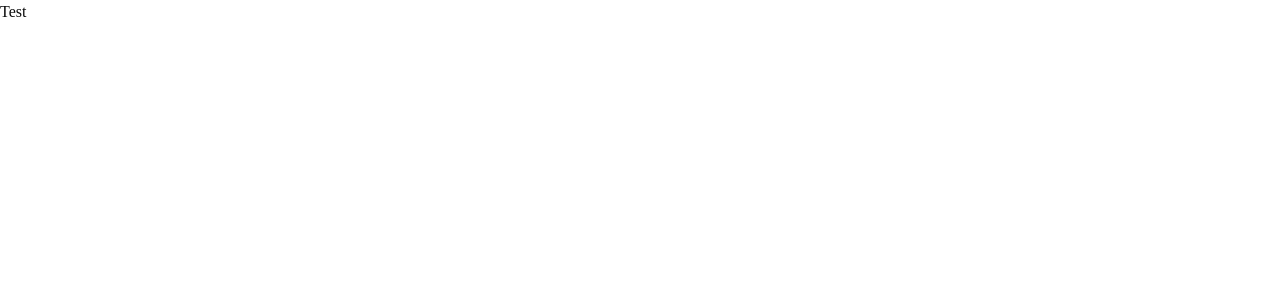
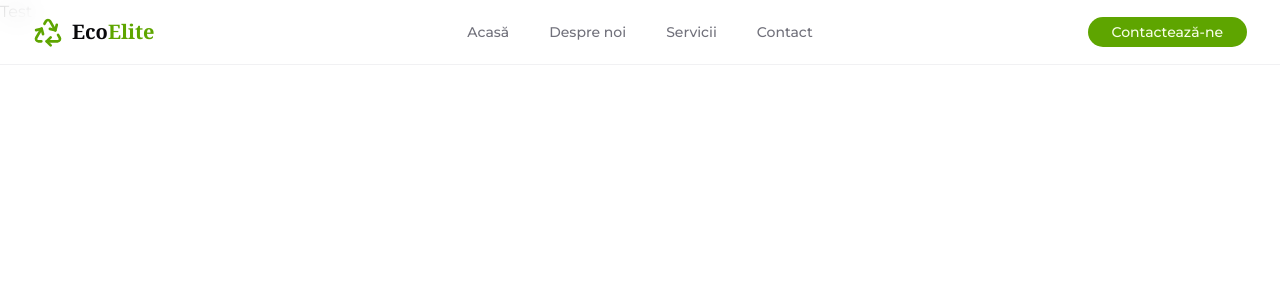
Before and after one commit to Cotet-Mihai/EcoElite, a Next.js app: page / in a window 1280 px wide. Shown: the top 300 px of the page. Built offline with nearby package versions, Linux system fonts and the light colour scheme.

Commit message:
feat(header): add site header component

```diff
--- a/app/globals.css
+++ b/app/globals.css
@@ -48,73 +48,74 @@
 }
 
 :root {
+    --radius: 0.65rem;
     --background: oklch(1 0 0);
-  --foreground: oklch(0.145 0 0);
+    --foreground: oklch(0.141 0.005 285.823);
     --card: oklch(1 0 0);
-  --card-foreground: oklch(0.145 0 0);
+    --card-foreground: oklch(0.141 0.005 285.823);
     --popover: oklch(1 0 0);
-  --popover-foreground: oklch(0.145 0 0);
-  --primary: oklch(0.205 0 0);
-  --primary-foreground: oklch(0.985 0 0);
-  --secondary: oklch(0.97 0 0);
-  --secondary-foreground: oklch(0.205 0 0);
-  --muted: oklch(0.97 0 0);
-  --muted-foreground: oklch(0.556 0 0);
-  --accent: oklch(0.97 0 0);
-  --accent-foreground: oklch(0.205 0 0);
+    --popover-foreground: oklch(0.141 0.005 285.823);
+    --primary: oklch(0.648 0.2 131.684);
+    --primary-foreground: oklch(0.986 0.031 120.757);
+    --secondary: oklch(0.967 0.001 286.375);
+    --secondary-foreground: oklch(0.21 0.006 285.885);
+    --muted: oklch(0.967 0.001 286.375);
+    --muted-foreground: oklch(0.552 0.016 285.938);
+    --accent: oklch(0.967 0.001 286.375);
+    --accent-foreground: oklch(0.21 0.006 285.885);
     --destructive: oklch(0.577 0.245 27.325);
-  --border: oklch(0.922 0 0);
-  --input: oklch(0.922 0 0);
-  --ring: oklch(0.708 0 0);
-  --chart-1: oklch(0.809 0.105 251.813);
-  --chart-2: oklch(0.623 0.214 259.815);
-  --chart-3: oklch(0.546 0.245 262.881);
-  --chart-4: oklch(0.488 0.243 264.376);
-  --chart-5: oklch(0.424 0.199 265.638);
-  --radius: 0.625rem;
+    --border: oklch(0.92 0.004 286.32);
+    --input: oklch(0.92 0.004 286.32);
+    --ring: oklch(0.841 0.238 128.85);
+    --chart-1: oklch(0.871 0.15 154.449);
+    --chart-2: oklch(0.723 0.219 149.579);
+    --chart-3: oklch(0.627 0.194 149.214);
+    --chart-4: oklch(0.527 0.154 150.069);
+    --chart-5: oklch(0.448 0.119 151.328);
     --sidebar: oklch(0.985 0 0);
-  --sidebar-foreground: oklch(0.145 0 0);
-  --sidebar-primary: oklch(0.205 0 0);
-  --sidebar-primary-foreground: oklch(0.985 0 0);
-  --sidebar-accent: oklch(0.97 0 0);
-  --sidebar-accent-foreground: oklch(0.205 0 0);
-  --sidebar-border: oklch(0.922 0 0);
-  --sidebar-ring: oklch(0.708 0 0);
+    --sidebar-foreground: oklch(0.141 0.005 285.823);
+    --sidebar-primary: oklch(0.648 0.2 131.684);
+    --sidebar-primary-foreground: oklch(0.986 0.031 120.757);
+    --sidebar-accent: oklch(0.967 0.001 286.375);
+    --sidebar-accent-foreground: oklch(0.21 0.006 285.885);
+    --sidebar-border: oklch(0.92 0.004 286.32);
+    --sidebar-ring: oklch(0.841 0.238 128.85);
 }
 
 .dark {
-  --background: oklch(0.145 0 0);
+    --background: oklch(0.141 0.005 285.823);
     --foreground: oklch(0.985 0 0);
-  --card: oklch(0.205 0 0);
+    --card: oklch(0.21 0.006 285.885);
     --card-foreground: oklch(0.985 0 0);
-  --popover: oklch(0.205 0 0);
+    --popover: oklch(0.21 0.006 285.885);
     --popover-foreground: oklch(0.985 0 0);
-  --primary: oklch(0.922 0 0);
-  --primary-foreground: oklch(0.205 0 0);
-  --secondary: oklch(0.269 0 0);
+    --primary: oklch(0.648 0.2 131.684);
+    --primary-foreground: oklch(0.986 0.031 120.757);
+    --secondary: oklch(0.274 0.006 286.033);
     --secondary-foreground: oklch(0.985 0 0);
-  --muted: oklch(0.269 0 0);
-  --muted-foreground: oklch(0.708 0 0);
-  --accent: oklch(0.269 0 0);
+    --muted: oklch(0.274 0.006 286.033);
+    --muted-foreground: oklch(0.705 0.015 286.067);
+    --accent: oklch(0.274 0.006 286.033);
     --accent-foreground: oklch(0.985 0 0);
     --destructive: oklch(0.704 0.191 22.216);
     --border: oklch(1 0 0 / 10%);
     --input: oklch(1 0 0 / 15%);
-  --ring: oklch(0.556 0 0);
-  --chart-1: oklch(0.809 0.105 251.813);
-  --chart-2: oklch(0.623 0.214 259.815);
-  --chart-3: oklch(0.546 0.245 262.881);
-  --chart-4: oklch(0.488 0.243 264.376);
-  --chart-5: oklch(0.424 0.199 265.638);
-  --sidebar: oklch(0.205 0 0);
+    --ring: oklch(0.405 0.101 131.063);
+    --chart-1: oklch(0.871 0.15 154.449);
+    --chart-2: oklch(0.723 0.219 149.579);
+    --chart-3: oklch(0.627 0.194 149.214);
+    --chart-4: oklch(0.527 0.154 150.069);
+    --chart-5: oklch(0.448 0.119 151.328);
+    --sidebar: oklch(0.21 0.006 285.885);
     --sidebar-foreground: oklch(0.985 0 0);
-  --sidebar-primary: oklch(0.488 0.243 264.376);
-  --sidebar-primary-foreground: oklch(0.985 0 0);
-  --sidebar-accent: oklch(0.269 0 0);
+    --sidebar-primary: oklch(0.768 0.233 130.85);
+    --sidebar-primary-foreground: oklch(0.986 0.031 120.757);
+    --sidebar-accent: oklch(0.274 0.006 286.033);
     --sidebar-accent-foreground: oklch(0.985 0 0);
     --sidebar-border: oklch(1 0 0 / 10%);
-  --sidebar-ring: oklch(0.556 0 0);
+    --sidebar-ring: oklch(0.405 0.101 131.063);
 }
+
 
 @layer base {
   * {
--- a/app/layout.tsx
+++ b/app/layout.tsx
@@ -1,20 +1,24 @@
 import type { Metadata } from "next";
+import { Montserrat } from "next/font/google";
 import "./globals.css";
+import {Header} from "@/components/Header";
 import React from "react";
+
+const montserrat = Montserrat({
+    subsets: ["latin"],
+    display: "swap",
+});
 
 export const metadata: Metadata = {
     title: "Create Next App",
     description: "Generated by create next app",
 };
 
-export default function RootLayout({
-                                       children,
-                                   }: Readonly<{
-    children: React.ReactNode;
-}>) {
+export default function RootLayout({children,}: Readonly<{ children: React.ReactNode; }>) {
     return (
         <html lang="ro">
-            <body>
+            <body className={`${montserrat.className} antialiased`}>
+                <Header/>
                 {children}
             </body>
         </html>
--- /dev/null
+++ b/components/Header.tsx
@@ -0,0 +1,98 @@
+import Link from "next/link"
+import { Button } from "@/components/ui/button"
+import { Menu, Recycle } from "lucide-react"
+import {
+    Sheet,
+    SheetContent,
+    SheetDescription,
+    SheetFooter,
+    SheetHeader,
+    SheetTitle,
+    SheetTrigger,
+} from "@/components/ui/sheet"
+
+const navigation = [
+    { name: "Acasă", href: "#" },
+    { name: "Despre noi", href: "#" },
+    { name: "Servicii", href: "#" },
+    { name: "Contact", href: "#" },
+]
+
+
+export function Header() {
+
+    return (
+        <header className="fixed top-0 left-0 right-0 z-50 bg-background/80 backdrop-blur-md border-b border-border/50">
+            <nav className="mx-auto flex max-w-7xl items-center justify-between px-6 py-4 lg:px-8">
+                {/* Mobile menu */}
+                <div className={'flex lg:hidden'}>
+                    <Sheet>
+                        <SheetTrigger><Menu/></SheetTrigger>
+                        <SheetContent className={'flex flex-col'}>
+                            <SheetHeader>
+                                <SheetTitle>
+                                    <span className="sr-only">
+                                        Eco Elite
+                                    </span>
+
+                                    <Recycle className="h-8 w-8 text-primary" />
+
+                                    <span className="font-serif text-xl font-semibold text-foreground">
+                                        Eco<span className="text-primary">Elite</span>
+                                    </span>
+                                </SheetTitle>
+                                <SheetDescription>Din deșeuri, construim viitorul.</SheetDescription>
+                            </SheetHeader>
+                            <div className="flex flex-col p-4 gap-4">
+                                {navigation.map((item) => (
+                                    <Link
+                                        key={item.name}
+                                        href={item.href}
+                                        className="text-lg font-medium text-foreground hover:text-primary transition-colors"
+                                    >
+                                        {item.name}
+                                    </Link>
+                                ))}
+                            </div>
+                            <SheetFooter>
+                                <Button type="submit">Contactează-ne</Button>
+                            </SheetFooter>
+                        </SheetContent>
+                    </Sheet>
+                </div>
+
+                <div className="flex lg:flex-1">
+                    <Link href="/" className="-m-1.5 p-1.5 flex items-center gap-2 group">
+                        <span className="sr-only">
+                            Eco Elite
+                        </span>
+
+                        <Recycle className="h-8 w-8 text-primary transition-transform duration-300 group-hover:rotate-180" />
+
+                        <span className="font-serif text-xl font-semibold text-foreground">
+                            Eco<span className="text-primary">Elite</span>
+                        </span>
+                    </Link>
+                </div>
+
+                <div className="hidden lg:flex lg:gap-x-10">
+                    {navigation.map((item) => (
+                        <Link
+                            key={item.name}
+                            href={item.href}
+                            className="text-sm font-medium text-muted-foreground hover:text-primary transition-colors duration-200 relative after:absolute after:left-0 after:bottom-0 after:h-0.5 after:w-0 after:bg-primary after:transition-all after:duration-300 hover:after:w-full"
+                        >
+                            {item.name}
+                        </Link>
+                    ))}
+                </div>
+
+                <div className="hidden lg:flex lg:flex-1 lg:justify-end">
+                    <Button className="rounded-full px-6 font-medium transition-all duration-300 hover:scale-105">
+                        Contactează-ne
+                    </Button>
+                </div>
+            </nav>
+        </header>
+    )
+}
--- /dev/null
+++ b/components/ui/sheet.tsx
@@ -0,0 +1,144 @@
+"use client"
+
+import * as React from "react"
+import { Dialog as SheetPrimitive } from "radix-ui"
+
+import { cn } from "@/lib/utils"
+import { Button } from "@/components/ui/button"
+import { XIcon } from "lucide-react"
+
+function Sheet({ ...props }: React.ComponentProps<typeof SheetPrimitive.Root>) {
+  return <SheetPrimitive.Root data-slot="sheet" {...props} />
+}
+
+function SheetTrigger({
+  ...props
+}: React.ComponentProps<typeof SheetPrimitive.Trigger>) {
+  return <SheetPrimitive.Trigger data-slot="sheet-trigger" {...props} />
+}
+
+function SheetClose({
+  ...props
+}: React.ComponentProps<typeof SheetPrimitive.Close>) {
+  return <SheetPrimitive.Close data-slot="sheet-close" {...props} />
+}
+
+function SheetPortal({
+  ...props
+}: React.ComponentProps<typeof SheetPrimitive.Portal>) {
+  return <SheetPrimitive.Portal data-slot="sheet-portal" {...props} />
+}
+
+function SheetOverlay({
+  className,
+  ...props
+}: React.ComponentProps<typeof SheetPrimitive.Overlay>) {
+  return (
+    <SheetPrimitive.Overlay
+      data-slot="sheet-overlay"
+      className={cn(
+        "fixed inset-0 z-50 bg-black/10 duration-100 supports-backdrop-filter:backdrop-blur-xs data-open:animate-in data-open:fade-in-0 data-closed:animate-out data-closed:fade-out-0",
+        className
+      )}
+      {...props}
+    />
+  )
+}
+
+function SheetContent({
+  className,
+  children,
+  side = "right",
+  showCloseButton = true,
+  ...props
+}: React.ComponentProps<typeof SheetPrimitive.Content> & {
+  side?: "top" | "right" | "bottom" | "left"
+  showCloseButton?: boolean
+}) {
+  return (
+    <SheetPortal>
+      <SheetOverlay />
+      <SheetPrimitive.Content
+        data-slot="sheet-content"
+        data-side={side}
+        className={cn(
+          "fixed z-50 flex flex-col gap-4 bg-background bg-clip-padding text-sm shadow-lg transition duration-200 ease-in-out data-[side=bottom]:inset-x-0 data-[side=bottom]:bottom-0 data-[side=bottom]:h-auto data-[side=bottom]:border-t data-[side=left]:inset-y-0 data-[side=left]:left-0 data-[side=left]:h-full data-[side=left]:w-3/4 data-[side=left]:border-r data-[side=right]:inset-y-0 data-[side=right]:right-0 data-[side=right]:h-full data-[side=right]:w-3/4 data-[side=right]:border-l data-[side=top]:inset-x-0 data-[side=top]:top-0 data-[side=top]:h-auto data-[side=top]:border-b data-[side=left]:sm:max-w-sm data-[side=right]:sm:max-w-sm data-open:animate-in data-open:fade-in-0 data-[side=bottom]:data-open:slide-in-from-bottom-10 data-[side=left]:data-open:slide-in-from-left-10 data-[side=right]:data-open:slide-in-from-right-10 data-[side=top]:data-open:slide-in-from-top-10 data-closed:animate-out data-closed:fade-out-0 data-[side=bottom]:data-closed:slide-out-to-bottom-10 data-[side=left]:data-closed:slide-out-to-left-10 data-[side=right]:data-closed:slide-out-to-right-10 data-[side=top]:data-closed:slide-out-to-top-10",
+          className
+        )}
+        {...props}
+      >
+        {children}
+        {showCloseButton && (
+          <SheetPrimitive.Close data-slot="sheet-close" asChild>
+            <Button
+              variant="ghost"
+              className="absolute top-3 right-3"
+              size="icon-sm"
+            >
+              <XIcon
+              />
+              <span className="sr-only">Close</span>
+            </Button>
+          </SheetPrimitive.Close>
+        )}
+      </SheetPrimitive.Content>
+    </SheetPortal>
+  )
+}
+
+function SheetHeader({ className, ...props }: React.ComponentProps<"div">) {
+  return (
+    <div
+      data-slot="sheet-header"
+      className={cn("flex flex-col gap-0.5 p-4", className)}
+      {...props}
+    />
+  )
+}
+
+function SheetFooter({ className, ...props }: React.ComponentProps<"div">) {
+  return (
+    <div
+      data-slot="sheet-footer"
+      className={cn("mt-auto flex flex-col gap-2 p-4", className)}
+      {...props}
+    />
+  )
+}
+
+function SheetTitle({
+  className,
+  ...props
+}: React.ComponentProps<typeof SheetPrimitive.Title>) {
+  return (
+    <SheetPrimitive.Title
+      data-slot="sheet-title"
+      className={cn("text-base font-medium text-foreground", className)}
+      {...props}
+    />
+  )
+}
+
+function SheetDescription({
+  className,
+  ...props
+}: React.ComponentProps<typeof SheetPrimitive.Description>) {
+  return (
+    <SheetPrimitive.Description
+      data-slot="sheet-description"
+      className={cn("text-sm text-muted-foreground", className)}
+      {...props}
+    />
+  )
+}
+
+export {
+  Sheet,
+  SheetTrigger,
+  SheetClose,
+  SheetContent,
+  SheetHeader,
+  SheetFooter,
+  SheetTitle,
+  SheetDescription,
+}
```
Also changed, not shown: components/ui/separator.tsx (added, +28 -0 lines), components/Navbar.tsx (deleted), 1 other file (tests, documents, lock files or other folders). Lines whose indentation alone changed are shown as unchanged.
